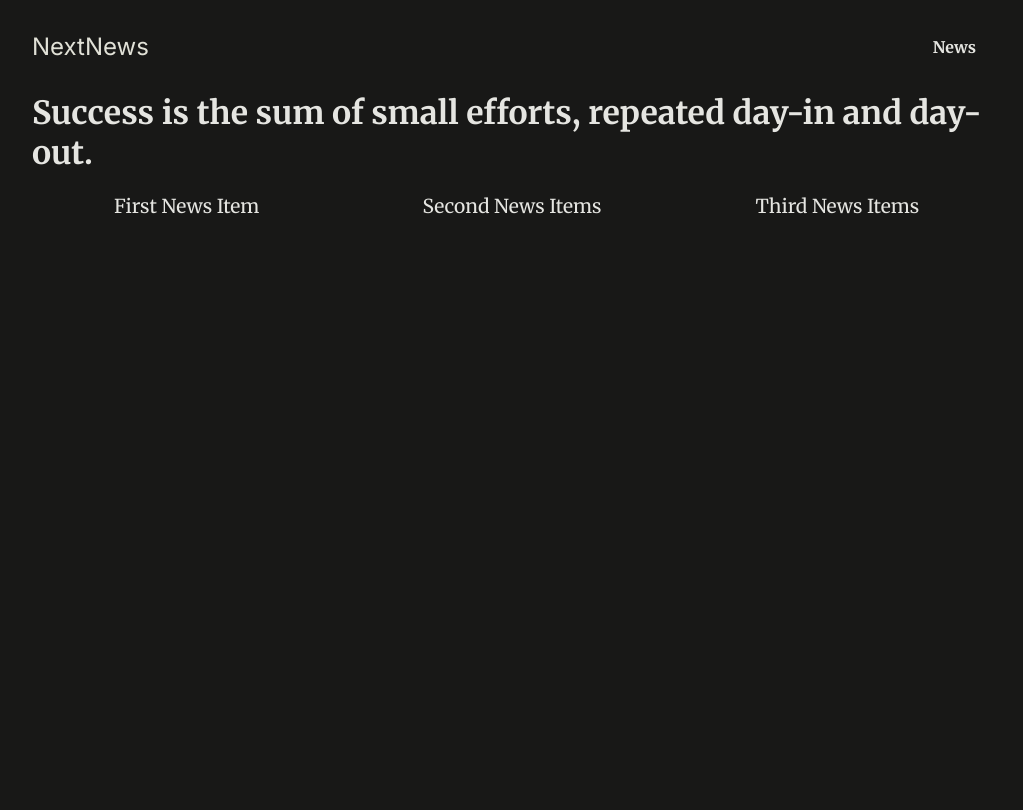
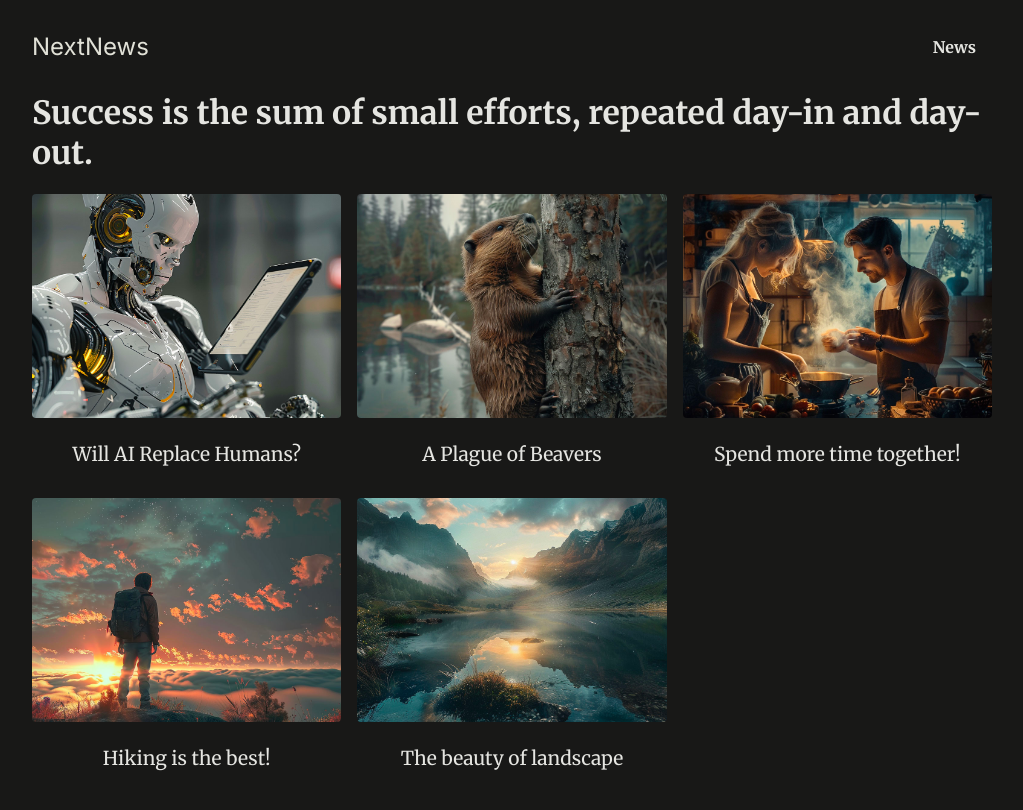
Before and after one commit to hoamx2602/nextjs-page-rendering-advance, a Next.js app: page /news in a window 1280 px wide. Shown: the top 810 px of the page, without its empty margins (128-1151 px from the left). Built offline with nearby package versions, Linux system fonts and the light colour scheme.

Commit message:
feat: apply styling and dummy data

```diff
--- a/app/news/page.jsx
+++ b/app/news/page.jsx
@@ -1,19 +1,23 @@
 import Link from "next/link";
+import { DUMMY_NEWS } from "@/dummy-news";
+import Image from "next/image";
 
 const NewsPage = () => {
   return (
     <>
       <h1>Success is the sum of small efforts, repeated day-in and day-out.</h1>
       <ul className="news-list">
-        <li>
-          <Link href="/news/first-news">First News Item</Link>
-        </li>
-        <li>
-          <Link href="/news/second-news">Second News Items</Link>
-        </li>
-        <li>
-          <Link href="/news/third-news">Third News Items</Link>
-        </li>
+        {DUMMY_NEWS.map((newsItem) => (
+          <li key={newsItem.id}>
+            <Link href={`/news/${newsItem.slug}`}>
+              <img
+                src={`/images/news/${newsItem.image}`}
+                alt={newsItem.title}
+              />
+              <span>{newsItem.title}</span>
+            </Link>
+          </li>
+        ))}
       </ul>
     </>
   );
```
Also changed, not shown: app/news/[id]/page.jsx (deleted, +0 -11 lines), app/news/[slug]/page.jsx (added, +18 -0 lines).
